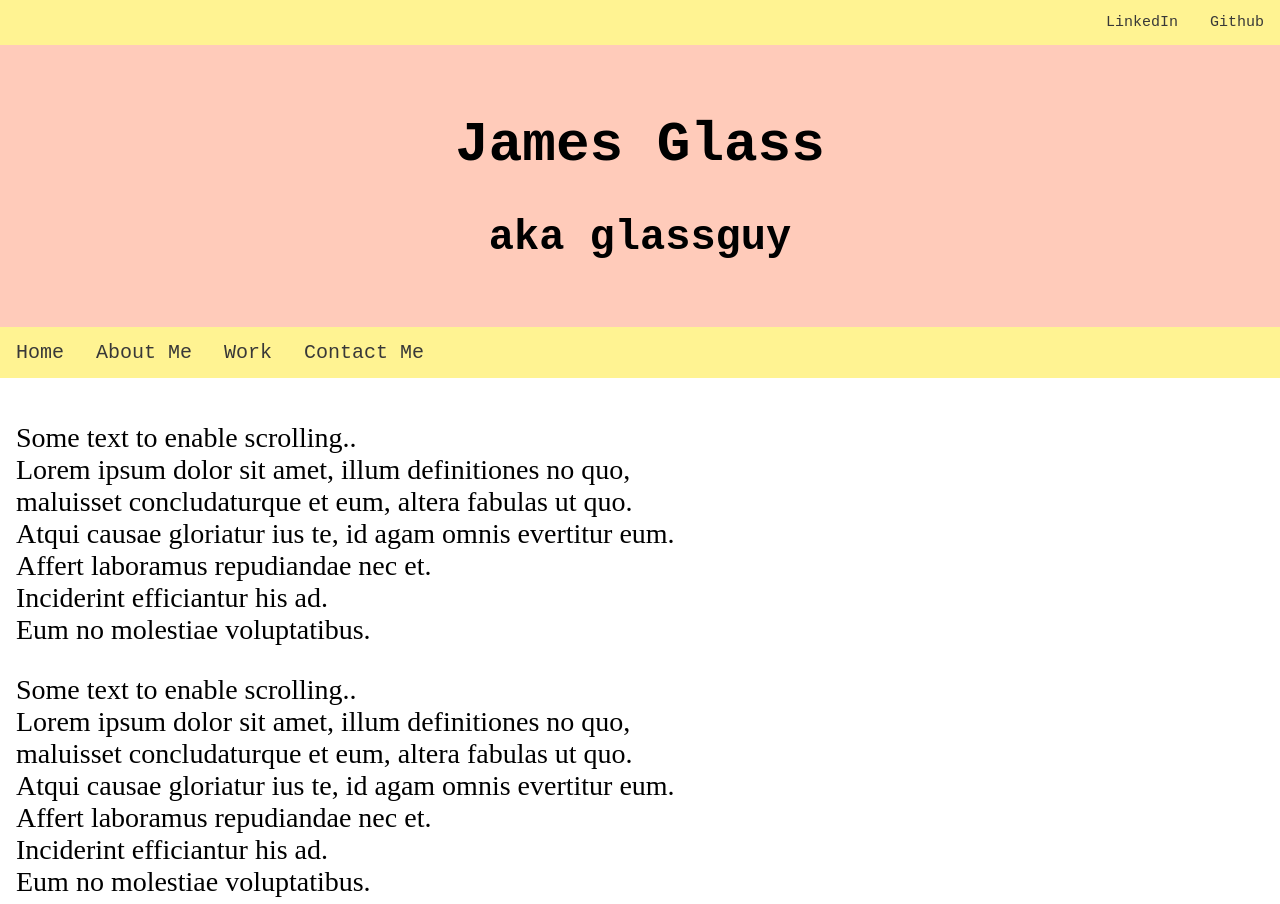
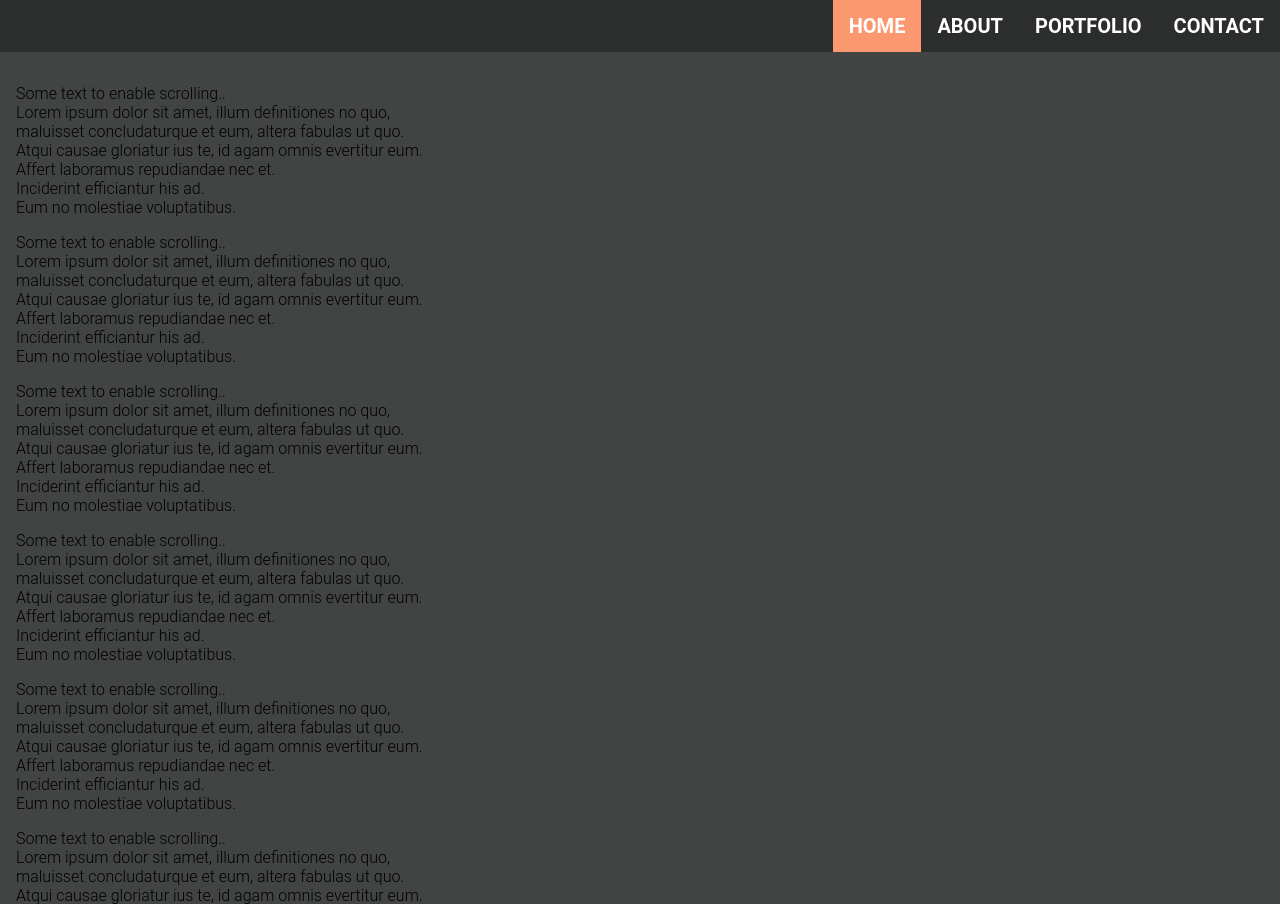
Before and after one commit to glassjames/glassjames.github.io, a plain HTML site: page index.html in a window 1280 px wide. Shown: the top 904 px of the page. Drawn offline with Linux system fonts and the light colour scheme; a web font is replaced by a local one.

Commit message:
Changed the way navbar behaves. Also changed fonts and colors.

```diff
--- a/index.html
+++ b/index.html
@@ -6,25 +6,21 @@
   <link rel="stylesheet" href="style.css">
 
   <head>
-    <title>UNDERCONSTRUCTION</title>
-    <script src="stickynav.js"></script>
+    <title>UNDER CONSTRUCTION</title>
+    <script type="text/javascript" src="stickynav.js"></script>
     <!--<link rel="shortcut icon" href="/favicon.ico" type="image/x-icon">-->
     <!--<link rel="icon" href="/favicon.ico" type="image/x-icon">-->
   </head>
-  <body onscroll="decideIfSticky()">
-    <div class="social">
-      <a href="https://github.com/glassguy" target="_blank">Github</a>
-      <a href="https://www.linkedin.com/in/jamesaglass/" target="_blank">LinkedIn</a>
-    </div>
-    <div class="header">
+  <body>
+    <!--<div class="header">
       <h1>James Glass</h1>
       <h2>aka glassguy</h2>
-    </div>
+    </div>-->
     <div id="navbar">
-      <a href="index.html">Home</a>
-      <a href="index.html">About Me</a>
-      <a href="index.html">Work</a>
-      <a href="index.html">Contact Me</a>
+      <a href="index.html">CONTACT</a>
+      <a href="index.html">PORTFOLIO</a>
+      <a href="index.html">ABOUT</a>
+      <a href="index.html" class="current">HOME</a>
     </div>
     <div class="pagecontent">
       <p></p>
@@ -40,20 +36,3 @@
     </div>
   </body>
 </html>
-
-<script type="text/javascript">
-  // Get the navbar
-  var navbar = document.getElementById("navbar");
-
-  // Get the offset position of the navbar
-  var issticky = navbar.offsetTop;
-
-  // Add the sticky class to the navbar when you reach its scroll position. Remove "sticky" when you leave the scroll position
-  function decideIfSticky() {
-    if (window.scrollY >= issticky) {
-      navbar.classList.add("stickynav")
-    } else {
-      navbar.classList.remove("stickynav");
-    }
-  }
-</script>
--- /dev/null
+++ b/stickynav.js
@@ -0,0 +1,14 @@
+window.onload = function()
+{
+  var navbar = document.getElementById("navbar");
+  var issticky = navbar.offsetTop;
+
+  window.onscroll = function() {
+    if (window.scrollY >= issticky) {
+      navbar.classList.add("stickynav")
+    }
+    else {
+      navbar.classList.remove("stickynav");
+    }
+  }
+}
--- a/style.css
+++ b/style.css
@@ -1,6 +1,6 @@
 body {
   margin: 0;
-  font-size: 28px;
+  background-color: #424444;
 }
 
 .header {
@@ -10,60 +10,43 @@ body {
   font-family: monospace;
 }
 
-.social {
-  overflow: hidden;
-  background-color: #fff392;
-}
-
-.social a {
-  float: right;
-  display: block;
-  color: #383838;
-  text-align: center;
-  padding: 14px 16px;
-  text-decoration: none;
-  font-size: 15px;
-  font-family: monospace;
-}
-
-.social a:hover {
-  background-color: #ffdba2;
-  color: #383838;
-}
-
-.social a.active {
-  background-color: #ffdba2;
-  color: #383838;
-}
-
 #navbar {
   overflow: hidden;
-  background-color: #fff392;
+  background-color: #2C2D2D;
 }
 
 #navbar a {
-  float: left;
+  float: right;
   display: block;
-  color: #383838;
+  color: #FFFFFF;
   text-align: center;
   padding: 14px 16px;
   text-decoration: none;
   font-size: 20px;
-  font-family: monospace;
+  font-family: Roboto;
+  font-weight: bold;
+}
+
+#navbar a.current {
+  font-weight: 700;
+  background-color: #FC9870;
+  color: #FFFFFF;
 }
 
 #navbar a:hover {
-  background-color: #ffdba2;
-  color: #383838;
+  background-color: #FCAF70;
+  color: #FFFFFF;
 }
 
 #navbar a.active {
-  background-color: #ffdba2;
-  color: #383838;
+  background-color: #FC9870;
+  color: #FFFFFF;
 }
 
 .pagecontent {
   padding: 16px;
+  font-family: Roboto;
+  font-weight: 300;
 }
 
 .stickynav {
@@ -75,3 +58,26 @@ body {
 .stickynav + .pagecontent {
   padding-top: 60px;
 }
+
+@font-face {
+    font-family: "Roboto";
+    src: url("fonts/Roboto-Regular.ttf");
+}
+
+@font-face {
+    font-family: "Roboto";
+    src: url("fonts/Roboto-Bold.ttf");
+    font-weight: bold;
+}
+
+@font-face {
+    font-family: "Roboto";
+    src: url("fonts/Roboto-Thin.ttf");
+    font-weight: 300;
+}
+
+@font-face {
+    font-family: "Roboto";
+    src: url("fonts/Roboto-Black.ttf");
+    font-weight: 700;
+}
```
